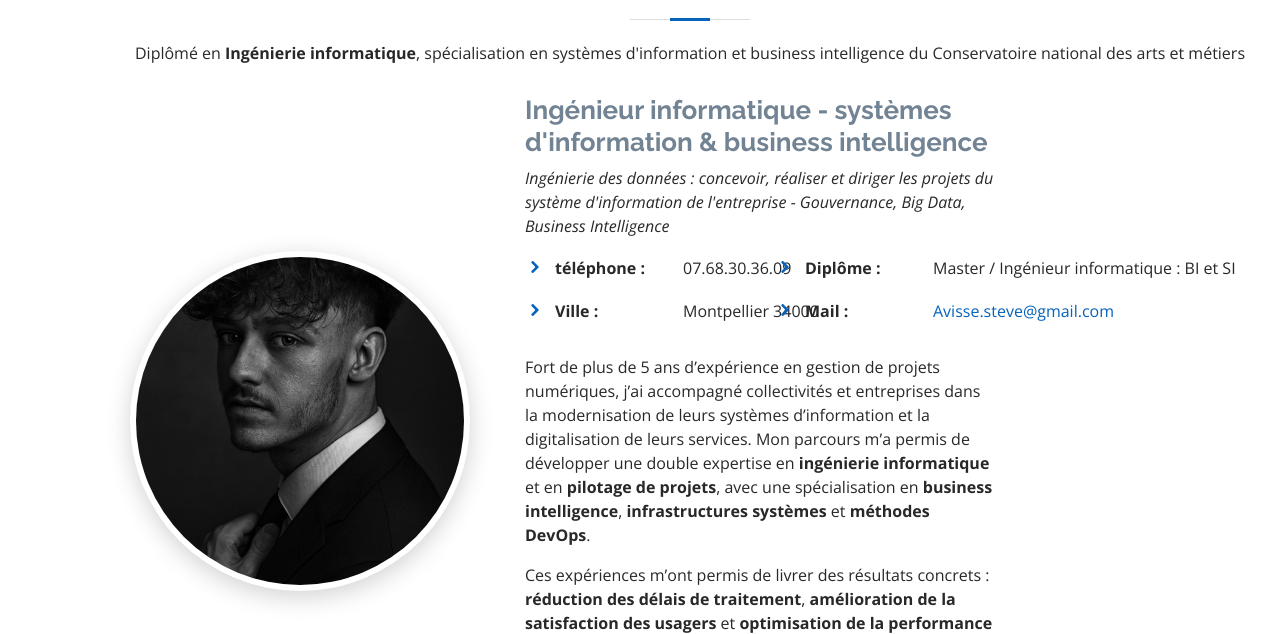
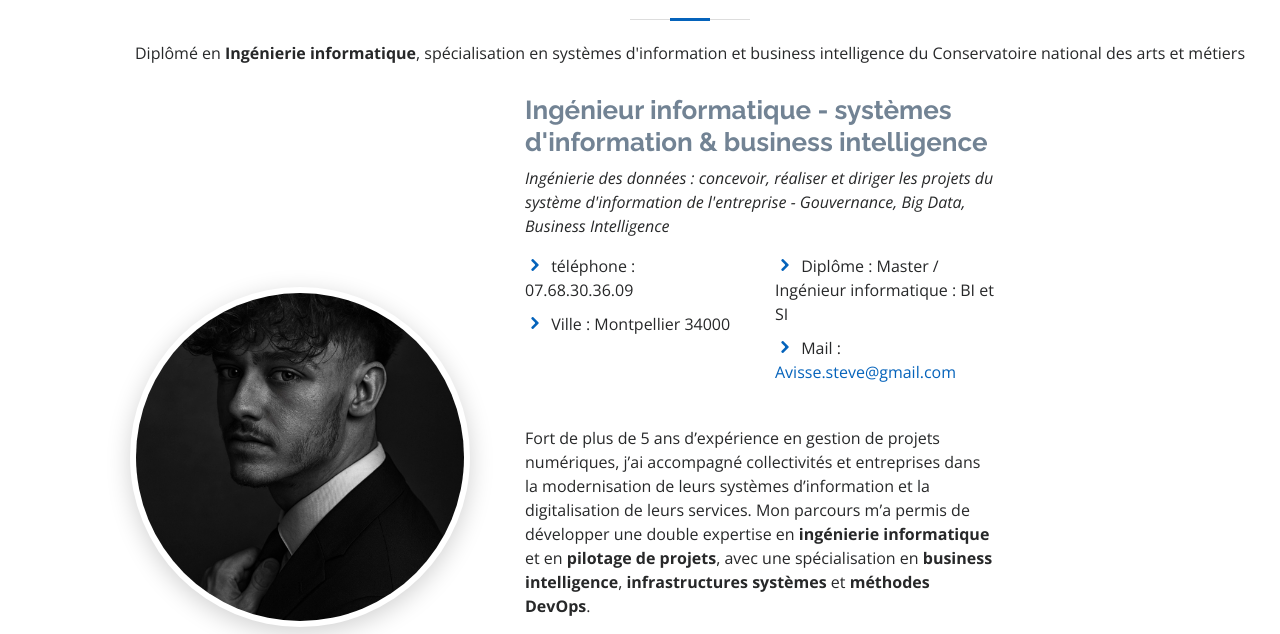
Before and after one commit to avisse/site-chants, a PHP site: page / in a window 1280 px wide. Shown: the part 897-1531 px from the top of the page. Run offline with PHP 8.4, Linux system fonts and the light colour scheme; some libraries are stand-ins or nearby versions.

Commit message:
Update style.css

```diff
--- a/assets/css/style.css
+++ b/assets/css/style.css
@@ -85,27 +85,6 @@
     padding: 4px;
     box-shadow: 0 4px 16px rgba(0,0,0,.15);
   }
-}
-/* Liste "À propos" : alignements propres en 1 ligne */
-.about-list{ list-style: none; padding: 0; margin: 0; }
-.about-list li{
-  display: flex;
-  align-items: baseline;
-  gap: .5rem;
-  margin-bottom: .45rem;
-  line-height: 1.4;
-}
-.about-list i{ margin-top: .2rem; }
-
-/* même largeur pour les libellés -> colonnes alignées */
-.about-label{ flex: 0 0 120px; font-weight: 700; }
-.about-value{ flex: 1 1 auto; }
-
-/* garder sur une seule ligne (desktop), mais autoriser le wrap sur mobile */
-.nowrap{ white-space: nowrap; }
-@media (max-width: 991.98px){
-  .about-label{ flex-basis: 105px; }
-  .nowrap{ white-space: normal; }
 }
 
 /*--------------------------------------------------------------
```
